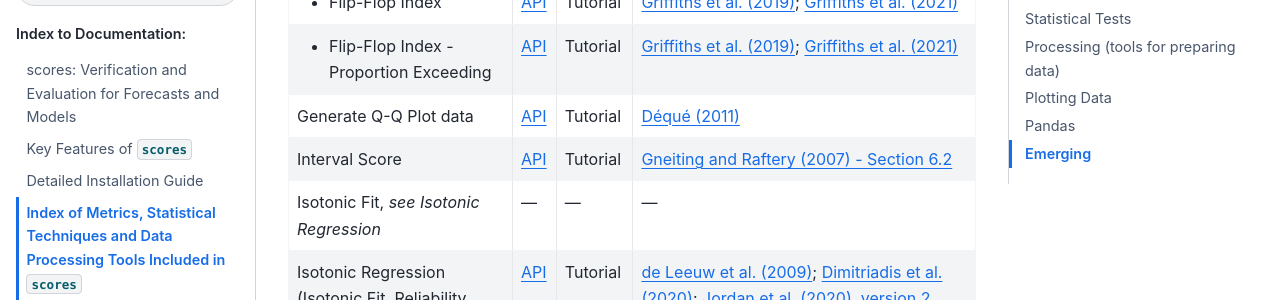
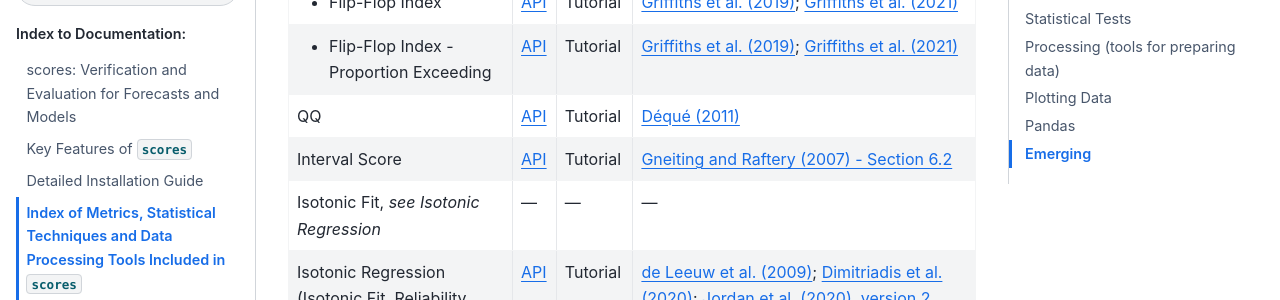
Before and after one commit to nci/scores, a Sphinx documentation site: the page built from docs/included.md, in a window 1280 px wide and 900 px high, scrolled down 461 px. Shown: the part 154-454 px from the top of the window. Built offline with Sphinx 7.4.7 and the Sphinx Book theme 1.1.4, drawn with Linux system fonts in a browser that asks for light colours; pages that are not in the unit, such as notebooks, are missing from menus; some of the changed text lies outside the part shown.

Commit message:
fix included

```diff
--- a/docs/included.md
+++ b/docs/included.md
@@ -45,8 +45,8 @@
     [Tutorial](project:./tutorials/Flip_Flop_Index.md)
   -
     [Griffiths et al. (2019)](https://doi.org/10.1002/met.1732); [Griffiths et al. (2021)](https://doi.org/10.1071/ES21010)
-* - Generate Q-Q Plot data
-  - [API](api.md#scores.continuous.generate_qq_plot_data)
+* - QQ
+  - [API](api.md#scores.continuous.qq)
   - [Tutorial](project:./tutorials/Q-Q_plots.md)
   - [Déqué (2011)](https://doi.org/10.1002/9781119960003.ch5)
 * - Interval Score
@@ -768,7 +768,7 @@
     [Tutorial](project:./tutorials/Murphy_Diagrams.md)
   -
     [Ehm et al. (2016) - Corollary 2 (p.521)](https://doi.org/10.1111/rssb.12154); [Taggart (2022) - Corollary 5.6](https://doi.org/10.1214/21-ejs1957)
-* - Generate Q-Q Plot data
+* - QQ
   - [API](api.md#scores.plotdata.qq)
   - [Tutorial](project:./tutorials/Q-Q_plots.md)
   - [Déqué (2011)](https://doi.org/10.1002/9781119960003.ch5)
```
